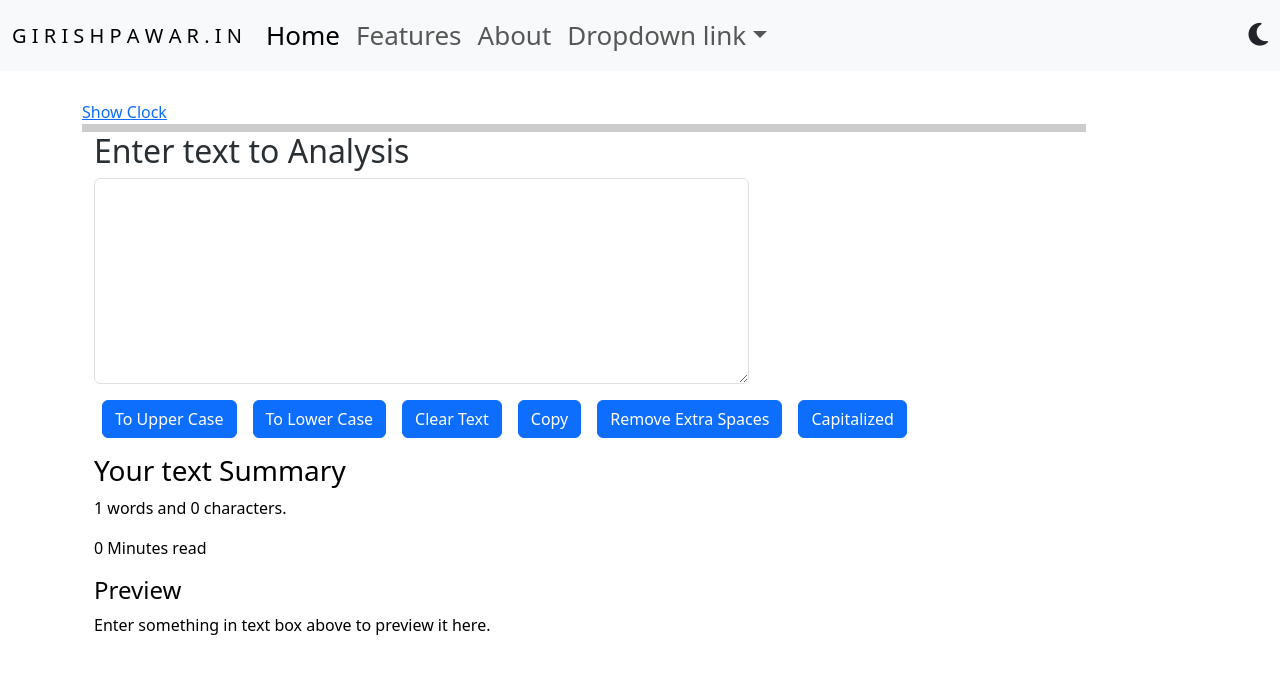
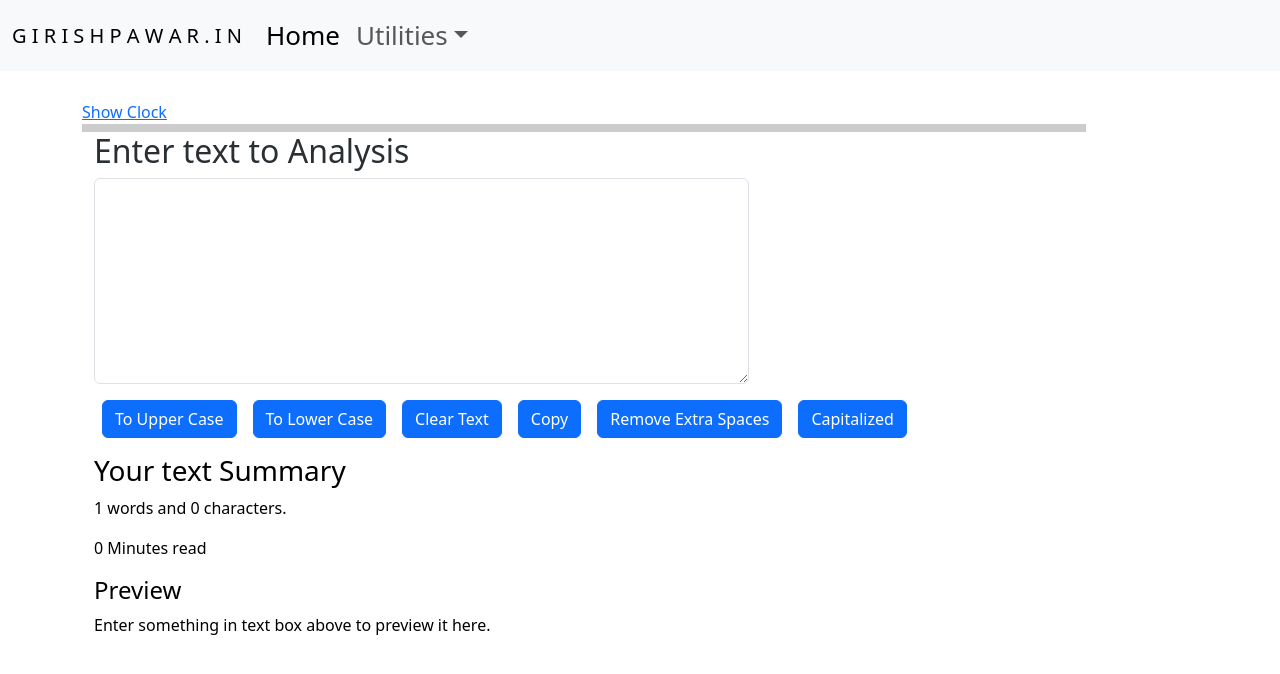
Before and after one commit to giiriishpawar/giiriishpawar, a React (Create React App) app: page / in a window 1280 px wide. Shown: the top 674 px of the page. Built offline with nearby package versions, Linux system fonts and the light colour scheme; the HTML template or start-up script is replaced by a standard one.

Commit message:
improvement in navbar added.

```diff
--- a/src/App.js
+++ b/src/App.js
@@ -7,17 +7,18 @@ import '@fortawesome/fontawesome-free/css/solid.css'
 import $ from 'jquery';
 import Popper from 'popper.js';
 import React, {useState} from 'react';
-import ReactDOM from 'react-dom';
-import Alert from './views/Alerts/Alert';
 import './App.css';
-// import About from './views/About/About';
 import Navbar from'./components/layout/navigation/Navbar/Navbar';
 import TextForm from './views/Home/TextForm';
 import ProgressBar from './views/ProgressBar/ProgressBar';
 
-let firstName = 'G I R I S H';
-let lastName = 'P A W A R';
-function App() {
+const firstName = 'G I R I S H';
+const lastName = 'P A W A R';
+const navBarMenu = {'single': ['Home', 'About'], 'multi': [{'Utilities': ['String Operations'] }]};
+
+const App = ()=> {
+  const [mode, setMode] = useState('light');
+  const [alert, setAlert] = useState(null);
 
   const showAlert = (message, type)=> {
     setAlert({
@@ -41,25 +42,14 @@ function App() {
     }
   }
 
-  const [mode, setMode] = useState('light');
-  const [alert, setAlert] = useState(null);
-
   return (
     <div className="container">
       <header className="App-header">
-        <Navbar title={`${firstName} ${lastName} . I N`} aboutText="About" mode={mode} toggleMode={toggleMode} alert={alert}/>
-        {/* <Navbar/> */}
-        {/* for isRequired
-        <Navbar title="Girish Pawar"/> */}
+        <Navbar title={`${firstName} ${lastName} . I N`} navBarMenu={navBarMenu} mode={mode} toggleMode={toggleMode} alert={alert}/>
       </header>
       <section>
-      {/* <Alert alert={alert}/> */}
-      <ProgressBar mode={mode}></ProgressBar>
-        <TextForm lable="Enter text to Analysis" mode={mode} showAlert={showAlert}/>
-        {/* <About/> */}
-        {/* <p>
-          <b>{firstName}&nbsp;&nbsp;&nbsp;&nbsp;{lastName}</b>
-        </p> */}
+        <ProgressBar mode={mode}></ProgressBar>
+          <TextForm lable="Enter text to Analysis" mode={mode} showAlert={showAlert}/>
       </section>
     </div>
   );
--- /dev/null
+++ b/src/components/layout/navigation/Navbar/Navbar.css
@@ -0,0 +1,43 @@
+div.icon-night-mode {
+    display: inline-flex !important;
+    border: none !important;
+}
+div.form-check.form-switch.text-light, div.form-check.form-switch.text-dark {
+    padding: 0.7rem 0.7rem 0px 0px !important;
+}
+
+@media (min-width: 576px) {
+    .mq-flex-jc-sb {
+        display: flex;
+        justify-content: space-between;
+    }
+ }
+
+/* Medium devices (tablets, 768px and up) */
+@media (min-width: 768px) {
+    .mq-flex-jc-sb {
+        display: flex;
+        justify-content: space-between;
+    }
+ }
+
+/* Large devices (desktops, 992px and up) */
+@media (min-width: 992px) {
+    div.icon-night-mode {
+        display: none !important;
+    }
+ }
+
+/* X-Large devices (large desktops, 1200px and up) */
+@media (min-width: 1200px) {
+    div.icon-night-mode {
+        display: none !important;
+    }
+ }
+
+/* XX-Large devices (larger desktops, 1400px and up) */
+@media (min-width: 1400px) {
+    div.icon-night-mode {
+        display: none !important;
+    }
+ }
--- a/src/components/layout/navigation/Navbar/Navbar.js
+++ b/src/components/layout/navigation/Navbar/Navbar.js
@@ -1,48 +1,39 @@
 import React from 'react'
 import PropTypes from 'prop-types';
+import './Navbar.css';
 import Alert from '../../../../views/Alerts/Alert';
-
 
 export default function Navbar(props) {
 
   return (
     <nav className={`navbar fixed-top navbar-expand-lg navbar-${props.mode} bg-${props.mode}`}>
-        <div className="container-fluid">
+        <div className="container-fluid mq-flex-jc-sb">
             <a className="navbar-brand" href="/">{props.title}</a>
-            <button className="navbar-toggler" type="button" data-bs-toggle="collapse" data-bs-target="#navbarNavDropdown" aria-controls="navbarNavDropdown" aria-expanded="false" aria-label="Toggle navigation">
-            <span className="navbar-toggler-icon"></span>
-            </button>
+            <div class="icon-night-mode">
+                <div className={`form-check form-switch text-${props.mode==='dark'?'light':'dark'}`}>
+                    <span className="fa-solid fa-moon" onClick={props.toggleMode}></span>
+                </div>
+                <button className="navbar-toggler" type="button" data-bs-toggle="collapse" data-bs-target="#navbarNavDropdown" aria-controls="navbarNavDropdown" aria-expanded="false" aria-label="Toggle navigation">
+                    <span className="navbar-toggler-icon"></span>
+                </button>
+            </div>
             <div className="collapse navbar-collapse" id="navbarNavDropdown">
             <ul className="navbar-nav">
                 <li className="nav-item">
-                <a className="nav-link active" aria-current="page" href="/">Home</a>
-                </li>
-                <li className="nav-item">
-                <a className="nav-link" href="/">Features</a>
-                </li>
-                <li className="nav-item">
-                <a className="nav-link" href="/">{props.aboutText}</a>
+                    <a className="nav-link active" aria-current="page" href="/">{props.navBarMenu.single[0]}</a>
                 </li>
                 <li className="nav-item dropdown">
-                <a className="nav-link dropdown-toggle" href="/" id="navbarDropdownMenuLink" role="button" data-bs-toggle="dropdown" aria-expanded="false">
-                    Dropdown link
+                <a className="nav-link dropdown-toggle" href="" id="navbarDropdownMenuLink" role="button" data-bs-toggle="dropdown" aria-expanded="false">
+                    {Object.keys(props.navBarMenu.multi[0])[0]}
                 </a>
                 <ul className="dropdown-menu" aria-labelledby="navbarDropdownMenuLink">
-                    <li><a className="dropdown-item" href="/">Action</a></li>
-                    <li><a className="dropdown-item" href="/">Another action</a></li>
-                    <li><a className="dropdown-item" href="/">Something else here</a></li>
+                    <li><a className="dropdown-item" href="/">{props.navBarMenu.multi[0][Object.keys(props.navBarMenu.multi[0])]}</a></li>
                 </ul>
                 </li>
             </ul>
             </div>
-            <div><Alert alert={props.alert}></Alert></div>
-            <div className={`form-check form-switch text-${props.mode==='dark'?'light':'dark'}`}>
-            <span className="fa-solid fa-moon" onClick={props.toggleMode}></span>
-                {/* <input className="form-check-input" type="checkbox" role="switch" id="flexSwitchCheckDefault" onClick={props.toggleMode}/>
-                <label className="form-check-label" htmlFor="flexSwitchCheckDefault">Enable Dark Mode</label> */}
-
-            </div>
         </div>
+        <div><Alert alert={props.alert}></Alert></div>
     </nav>
   )
 }
```
Also changed, not shown: src/App.css (line endings or trailing spaces).
